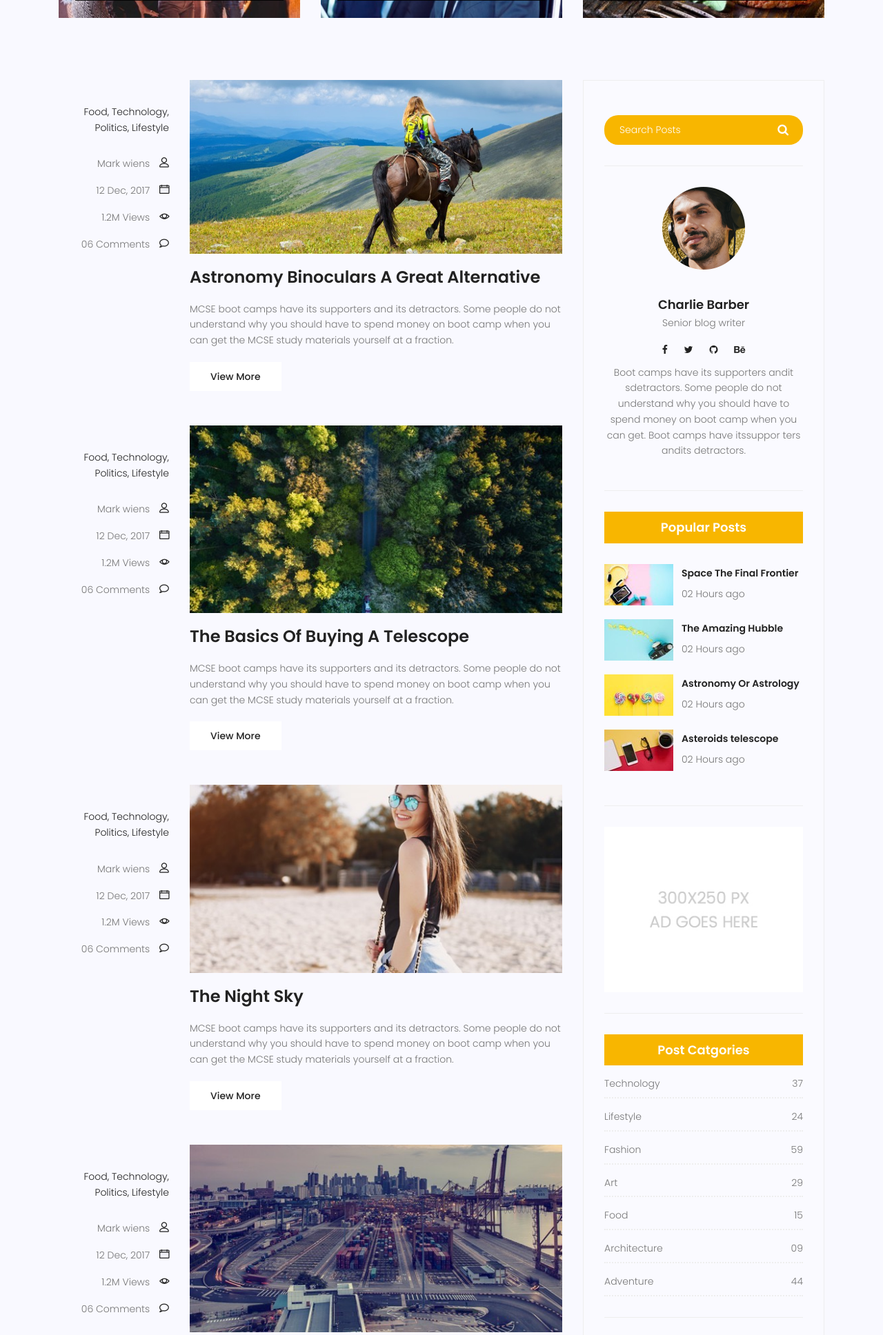
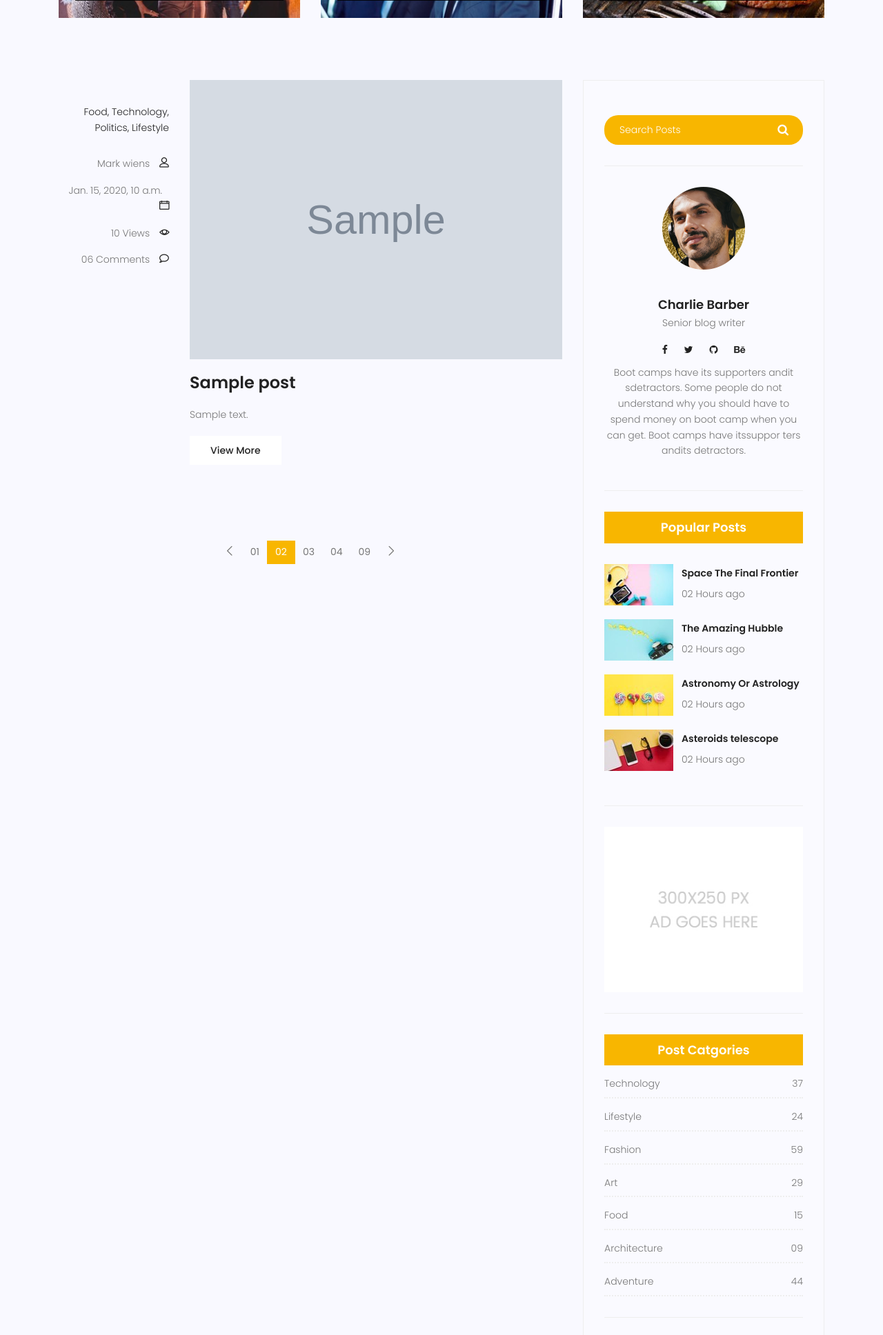
Before and after one commit to zeinab313/mysite, a Django app: page /blog in a window 1280 px wide. Shown: the part 966-2902 px from the top of the page at 69% size. Run offline with Django 4.2, Linux system fonts and the light colour scheme; tables that the repository leaves empty hold one stand-in row (values such as "Sample post"); grey boxes marked "Sample" are stand-in pictures; some libraries are stand-ins or nearby versions.

Commit message:
show data dynamic
show data dynamic and create a field image in table post for app blog

```diff
--- a/blog/models.py
+++ b/blog/models.py
@@ -1,9 +1,10 @@
 from django.db import models
+from django.contrib.auth.models import User
 
 # Create your models here.
 class Post(models.Model):
-    # image =
-    # author =
+    image = models.ImageField(upload_to='blog/',default='blog/defult.jpg')
+    author = models.ForeignKey(User,on_delete=models.SET_NULL,null=True)
     title = models.CharField(max_length=255)
     content = models.TextField()
     # tags =
--- a/blog/views.py
+++ b/blog/views.py
@@ -1,8 +1,11 @@
 from django.shortcuts import render
+from blog.models import Post
 
 # Create your views here.
 def blog_view(request):
-    return render(request,'blog/blog-home.html')
+    posts=Post.objects.filter(status=1)
+    context={'posts':posts}
+    return render(request,'blog/blog-home.html',context)
 
 def blog_single(request):
     return render(request,'blog/blog-single.html')
--- a/templates/blog/blog-home.html
+++ b/templates/blog/blog-home.html
@@ -85,6 +85,7 @@
 	<div class="container">
 		<div class="row">
 			<div class="col-lg-8 posts-list">
+				{%for post in posts %}
 				<div class="single-post row">
 					<div class="col-lg-3  col-md-3 meta-details">
 						<ul class="tags">
@@ -95,100 +96,23 @@
 						</ul>
 						<div class="user-details row">
 							<p class="user-name col-lg-12 col-md-12 col-6"><a href="#">Mark wiens</a> <span class="lnr lnr-user"></span></p>
-							<p class="date col-lg-12 col-md-12 col-6"><a href="#">12 Dec, 2017</a> <span class="lnr lnr-calendar-full"></span></p>
-							<p class="view col-lg-12 col-md-12 col-6"><a href="#">1.2M Views</a> <span class="lnr lnr-eye"></span></p>
+							<p class="date col-lg-12 col-md-12 col-6"><a href="#">{{post.published_date}}</a> <span class="lnr lnr-calendar-full"></span></p>
+							<p class="view col-lg-12 col-md-12 col-6"><a href="#">{{post.counted_views}} Views</a> <span class="lnr lnr-eye"></span></p>
 							<p class="comments col-lg-12 col-md-12 col-6"><a href="#">06 Comments</a> <span class="lnr lnr-bubble"></span></p>
 						</div>
 					</div>
 					<div class="col-lg-9 col-md-9 ">
 						<div class="feature-img">
-							<img class="img-fluid" src="{%static 'img/blog/feature-img1.jpg' %}" alt="">
+							<img class="img-fluid" src="{{ post.image.url }}" alt="">
 						</div>
-						<a class="posts-title" href="blog-single.html"><h3>Astronomy Binoculars A Great Alternative</h3></a>
+						<a class="posts-title" href="#"><h3>{{ post.title}}</h3></a>
 						<p class="excert">
-							MCSE boot camps have its supporters and its detractors. Some people do not understand why you should have to spend money on boot camp when you can get the MCSE study materials yourself at a fraction.
+							{{ post.content}}
 						</p>
-						<a href="blog-single.html" class="primary-btn">View More</a>
+						<a href="#" class="primary-btn">View More</a>
 					</div>
 				</div>
-				<div class="single-post row">
-					<div class="col-lg-3  col-md-3 meta-details">
-						<ul class="tags">
-							<li><a href="#">Food,</a></li>
-							<li><a href="#">Technology,</a></li>
-							<li><a href="#">Politics,</a></li>
-							<li><a href="#">Lifestyle</a></li>
-						</ul>
-						<div class="user-details row">
-							<p class="user-name col-lg-12 col-md-12 col-6"><a href="#">Mark wiens</a> <span class="lnr lnr-user"></span></p>
-							<p class="date col-lg-12 col-md-12 col-6"><a href="#">12 Dec, 2017</a> <span class="lnr lnr-calendar-full"></span></p>
-							<p class="view col-lg-12 col-md-12 col-6"><a href="#">1.2M Views</a> <span class="lnr lnr-eye"></span></p>
-							<p class="comments col-lg-12 col-md-12 col-6"><a href="#">06 Comments</a> <span class="lnr lnr-bubble"></span></p>
-						</div>
-					</div>
-					<div class="col-lg-9 col-md-9 ">
-						<div class="feature-img">
-							<img class="img-fluid" src="{%static 'img/blog/feature-img2.jpg' %}" alt="">
-						</div>
-						<a class="posts-title" href="blog-single.html"><h3>The Basics Of Buying A Telescope</h3></a>
-						<p class="excert">
-							MCSE boot camps have its supporters and its detractors. Some people do not understand why you should have to spend money on boot camp when you can get the MCSE study materials yourself at a fraction.
-						</p>
-						<a href="blog-single.html" class="primary-btn">View More</a>
-					</div>
-				</div>
-				<div class="single-post row">
-					<div class="col-lg-3  col-md-3 meta-details">
-						<ul class="tags">
-							<li><a href="#">Food,</a></li>
-							<li><a href="#">Technology,</a></li>
-							<li><a href="#">Politics,</a></li>
-							<li><a href="#">Lifestyle</a></li>
-						</ul>
-						<div class="user-details row">
-							<p class="user-name col-lg-12 col-md-12 col-6"><a href="#">Mark wiens</a> <span class="lnr lnr-user"></span></p>
-							<p class="date col-lg-12 col-md-12 col-6"><a href="#">12 Dec, 2017</a> <span class="lnr lnr-calendar-full"></span></p>
-							<p class="view col-lg-12 col-md-12 col-6"><a href="#">1.2M Views</a> <span class="lnr lnr-eye"></span></p>
-							<p class="comments col-lg-12 col-md-12 col-6"><a href="#">06 Comments</a> <span class="lnr lnr-bubble"></span></p>
-						</div>
-					</div>
-					<div class="col-lg-9 col-md-9">
-						<div class="feature-img">
-							<img class="img-fluid" src="{%static 'img/blog/feature-img4.jpg' %}" alt="">
-						</div>
-						<a class="posts-title" href="blog-single.html"><h3>The Night Sky</h3></a>
-						<p class="excert">
-							MCSE boot camps have its supporters and its detractors. Some people do not understand why you should have to spend money on boot camp when you can get the MCSE study materials yourself at a fraction.
-						</p>
-						<a href="blog-single.html" class="primary-btn">View More</a>
-					</div>
-				</div>
-				<div class="single-post row">
-					<div class="col-lg-3 col-md-3 meta-details">
-						<ul class="tags">
-							<li><a href="#">Food,</a></li>
-							<li><a href="#">Technology,</a></li>
-							<li><a href="#">Politics,</a></li>
-							<li><a href="#">Lifestyle</a></li>
-						</ul>
-						<div class="user-details row">
-							<p class="user-name col-lg-12 col-md-12 col-6"><a href="#">Mark wiens</a> <span class="lnr lnr-user"></span></p>
-							<p class="date col-lg-12 col-md-12 col-6"><a href="#">12 Dec, 2017</a> <span class="lnr lnr-calendar-full"></span></p>
-							<p class="view col-lg-12 col-md-12 col-6"><a href="#">1.2M Views</a> <span class="lnr lnr-eye"></span></p>
-							<p class="comments col-lg-12 col-md-12 col-6"><a href="#">06 Comments</a> <span class="lnr lnr-bubble"></span></p>
-						</div>
-					</div>
-					<div class="col-lg-9 col-md-9">
-						<div class="feature-img">
-							<img class="img-fluid" src="{%static 'img/blog/feature-img5.jpg' %}" alt="">
-						</div>
-						<a class="posts-title" href="blog-single.html"><h3>Telescopes 101</h3></a>
-						<p class="excert">
-							MCSE boot camps have its supporters and its detractors. Some people do not understand why you should have to spend money on boot camp when you can get the MCSE study materials yourself at a fraction.
-						</p>
-						<a href="blog-single.html" class="primary-btn">View More</a>
-					</div>
-				</div>
+				{% endfor %}
 				<nav class="blog-pagination justify-content-center d-flex">
 					<ul class="pagination">
 						<li class="page-item">
```
Also changed, not shown: blog/migrations/0002_alter_post_options.py (added), blog/migrations/0003_post_author_post_image.py (added), media/blog/defult.jpg (added), website/migrations/0002_alter_contact_options.py (added).
